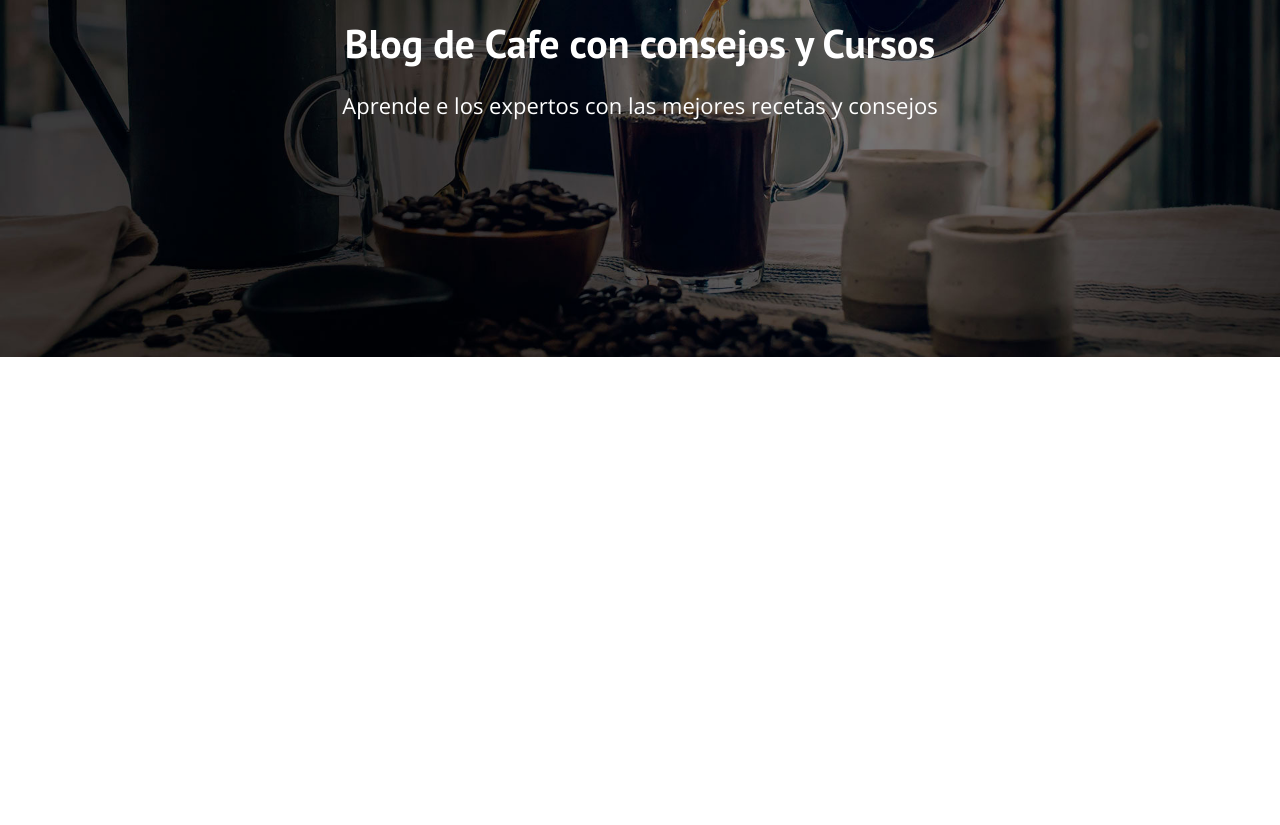
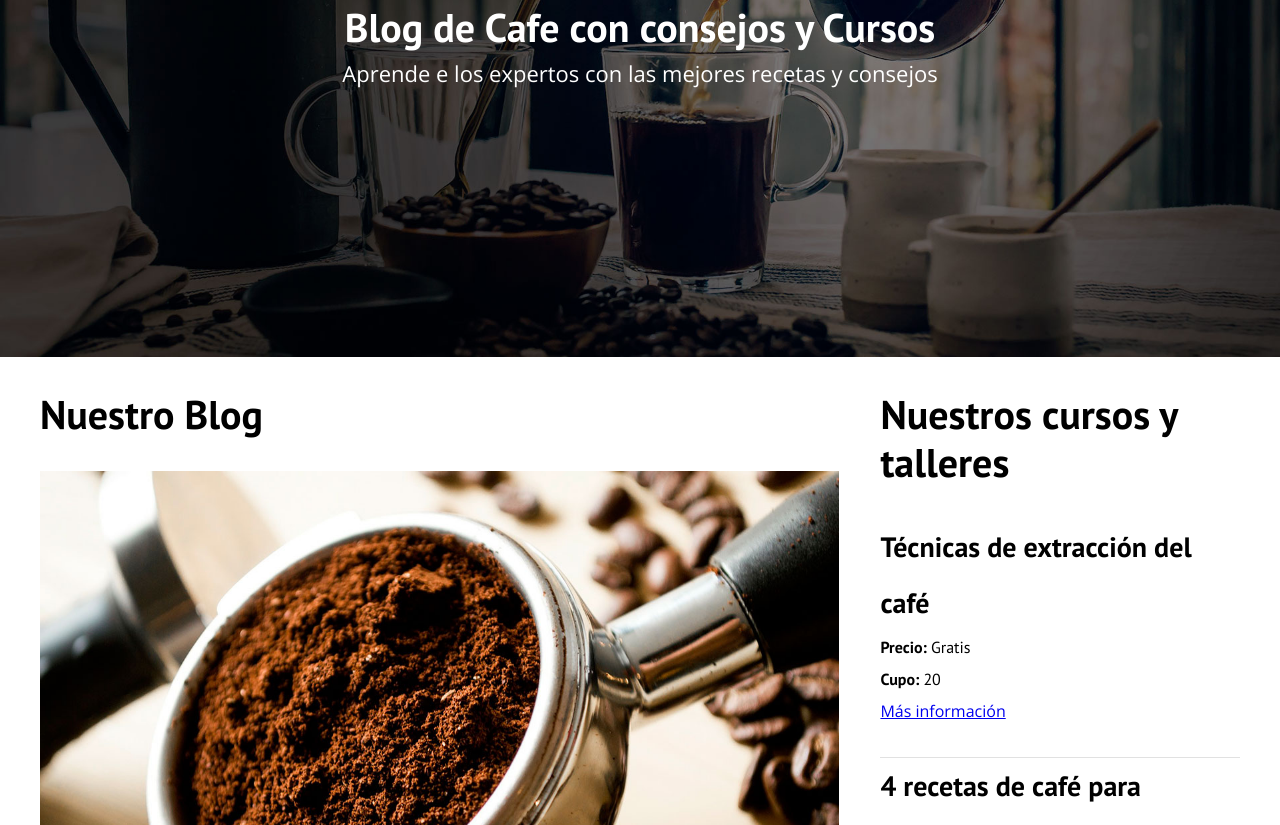
Before and after one commit to fbruckner/Proyecto-Mobile-First, a plain HTML site: page Archivos Cafe/blogcafe/index.html in a window 1280 px wide. Shown: the part 275-1100 px from the top of the page. Before the commit the page ends 800 px from the top, so only its background shows below. Drawn offline with nearby package versions, Linux system fonts and the light colour scheme.

Commit message:
Commit CSS blog

```diff
--- a/Archivos Cafe/blogcafe/css/style.css
+++ b/Archivos Cafe/blogcafe/css/style.css
@@ -15,6 +15,7 @@ html {
   /** Globales **/
   .contenedor {
       max-width: 1200px;
+      width: 95%;
       margin: 0 auto;
   }
   h1, h2, h3, h4 {
@@ -26,6 +27,7 @@ html {
   }
   h2 {
     font-size: 40px;
+    line-height: 1.2;
   }
   h3 {
     font-size: 32px;
@@ -103,3 +105,65 @@ html {
    .texto-header p{
      font-size: 22px;
    }
+
+   /** Contenido principal Home **/
+   .contenido-principal {
+     display: flex;
+     flex-wrap: wrap;
+   }
+   .blog,
+   .cursos {
+     flex-grow: 0;
+     flex-shrink: 0;
+     flex-basis: 100%;
+
+   }
+   .cursos{
+     order: -1; /** -1 hace que cursos vaya antes que blog **/
+   }
+
+   @media (min-width: 768px) {
+     .contenido-principal {
+        justify-content: space-between;
+     }
+
+     .blog {
+          flex-basis: 66.6%;
+          order: -1;
+      }
+
+     .cursos {
+          flex-basis: calc(33.3% - 40px);
+      }
+   }
+
+  /** Opcional **/
+  .entrada-blog {
+    margin-bottom: 20px;
+    border-bottom: 1px solid #e1e1e1;
+  }
+  .entrada-blog:last-of-type { /** esto va al ultimo item y no le coloca el borde **/
+    border: none;
+  }
+
+  /** Cursos sidebar **/
+  .cursos-lista {
+    padding: 0;
+    list-style: none;
+  }
+
+  .curso {
+    padding-bottom: 30px;
+    border-bottom: 1px solid #e1e1e1;
+  }
+  .curso:last-of-type {
+    border-bottom: none;
+  }
+
+  .curso p {
+    font-family: "PT Sans" , sans-serif;
+    font-weight: 700;
+  }
+  .curso p span {
+    font-weight: 400;
+  }
--- a/Archivos Cafe/blogcafe/index.html
+++ b/Archivos Cafe/blogcafe/index.html
@@ -30,6 +30,62 @@
         </div><!--cierra el contenedor-->
     </header>
 
+    <div class="contenido-principal contenedor">
+        <main class="blog">
+            <h2>Nuestro Blog</h2>
+            <article class="entrada-blog">
+                <div class="imagen">
+                    <img src="img/blog1.jpg" alt="Imagen blog">
+                </div><!--imagen-->
+                <div class="contenido blog">
+                    <h3>Tipos de granos de café</h3>
+                    <p>In hac habitasse platea dictumst. Curabitur arcu nibh, facilisis sed purus non, luctus sollicitudin nisi. Suspendisse convallis massa sit amet neque dignissim tincidunt. Sed et mauris dolor. Ut arcu lectus, scelerisque nec mattis vitae, sodales quis quam. Mauris semper convallis purus nec hendrerit. Nullam enim est, consequat eu tincidunt at, varius nec odio. Curabitur sollicitudin nulla at massa consectetur pellentesque. Sed id neque ac diam vestibulum elementum.</p>
+                    <a href="entrada.html" class="btn btn-primario">Leer entrada</a>
+                </div>
+            </article>
+            <article class="entrada-blog">
+                <div class="imagen">
+                    <img src="img/blog2.jpg" alt="Imagen blog">
+                </div><!--imagen-->
+                <div class="contenido blog">
+                    <h3>Tres deciciosas recetas para café</h3>
+                    <p>In hac habitasse platea dictumst. Curabitur arcu nibh, facilisis sed purus non, luctus sollicitudin nisi. Suspendisse convallis massa sit amet neque dignissim tincidunt. Sed et mauris dolor. Ut arcu lectus, scelerisque nec mattis vitae, sodales quis quam. Mauris semper convallis purus nec hendrerit. Nullam enim est, consequat eu tincidunt at, varius nec odio. Curabitur sollicitudin nulla at massa consectetur pellentesque. Sed id neque ac diam vestibulum elementum.</p>
+                    <a href="entrada.html" class="btn btn-primario">Leer entrada</a>
+                </div>
+            </article>
+            <article class="entrada-blog">
+                <div class="imagen">
+                    <img src="img/blog3.jpg" alt="Imagen blog">
+                </div><!--imagen-->
+                <div class="contenido blog">
+                    <h3>Beneficios del café</h3>
+                    <p>In hac habitasse platea dictumst. Curabitur arcu nibh, facilisis sed purus non, luctus sollicitudin nisi. Suspendisse convallis massa sit amet neque dignissim tincidunt. Sed et mauris dolor. Ut arcu lectus, scelerisque nec mattis vitae, sodales quis quam. Mauris semper convallis purus nec hendrerit. Nullam enim est, consequat eu tincidunt at, varius nec odio. Curabitur sollicitudin nulla at massa consectetur pellentesque. Sed id neque ac diam vestibulum elementum.</p>
+                    <a href="entrada.html" class="btn btn-primario">Leer entrada</a>
+                </div>
+            </article>
+        </main>
+        <aside class="cursos">
+            <h2>Nuestros cursos y talleres</h2>
+
+            <ul class="cursos-lista">
+                <li class="curso">
+                    <h4 class="no-margin">Técnicas de extracción del café</h4>
+                    <p class="no-margin">Precio: <span>Gratis</span></p>
+                    <p class="no-margin">Cupo: <span>20</span></p>
+                    <a href="cursos.html" class="btn btn-secundario">Más información</a>
+                </li>
+                <li class="curso">
+                    <h4 class="no-margin">4 recetas de café para principiantes</h4>
+                    <p class="no-margin">Precio: <span>Gratis</span></p>
+                    <p class="no-margin">Cupo: <span>20</span></p>
+                    <a href="cursos.html" class="btn btn-secundario">Más información</a>
+                </li>
+            </ul>
+
+        </aside>
+
+    </div>
+
 
 </body>
 </html>
```
